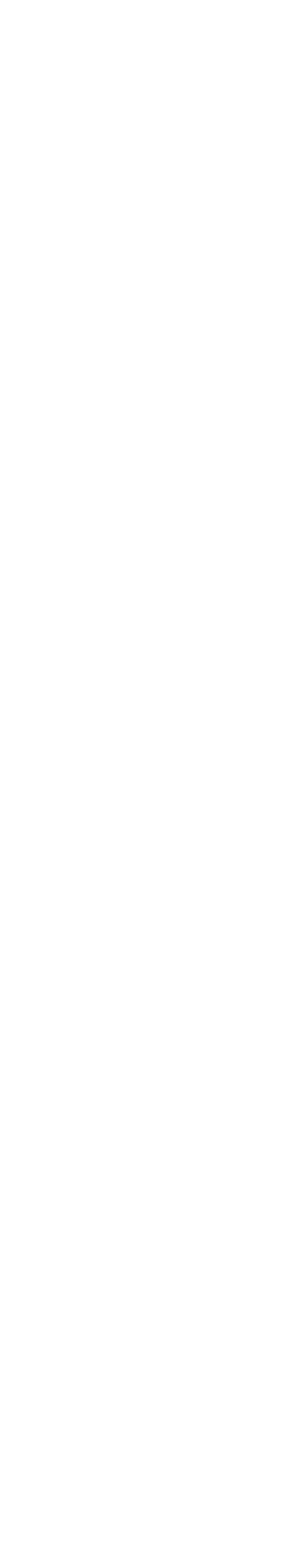
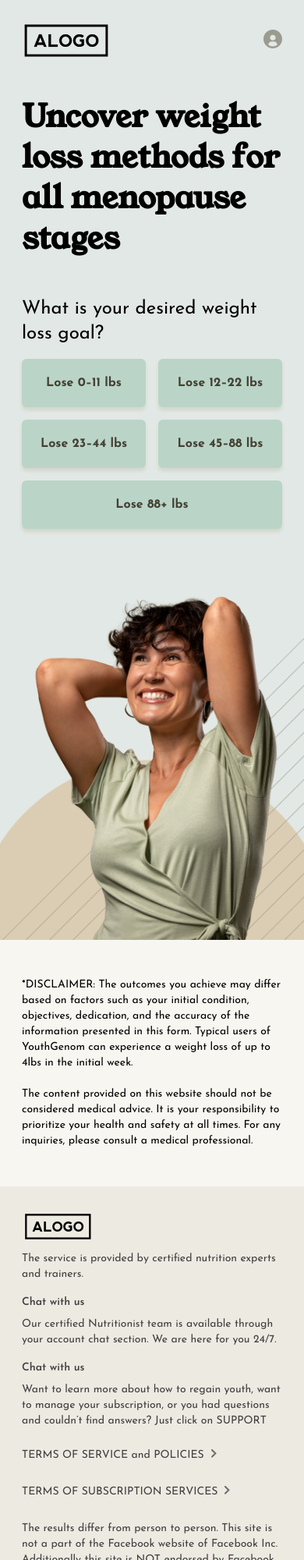
Before and after one commit to alekseisanatov/web_test, a plain HTML site: page index.html in a window 390 px wide. Shown: the top 2000 px of the page at 78% size. Before the commit the page ends 844 px from the top, so only its background shows below. Drawn offline with Linux system fonts and the light colour scheme.

Commit message:
feat: added two pages with content and css

```diff
--- a/index.html
+++ b/index.html
@@ -2,11 +2,54 @@
 <html lang="en">
 <head>
   <meta charset="UTF-8">
+  <link rel="stylesheet" href="./styles/index.css">
   <meta name="viewport" content="width=device-width, initial-scale=1.0">
-  <link rel="stylesheet" href="./styles/index.css">
   <title>Alogo</title>
 </head>
-<body>
-
+<body class="body">
+  <header class="header">
+    <div class="wrapper">
+      <img src="./images/header-logo.png" alt="logo" class="header__logo">
+      <a href="./quiz.html" class="header__account">
+        <img src="./images/account-icon.svg" alt="account-image" class="header__account-image">
+      </a>
+    </div>
+  </header>
+  <section class="main">
+    <div class="main__wrapper wrapper">
+      <div class="main__wrapper-content">
+        <h1 class="main__title">Uncover weight loss methods for all menopause stages</h1>
+        <h2 class="main__subtitle">What is your desired weight loss goal?</h2>
+        <ul class="main__buttons">
+          <li class="main__button"><button type="button" class="main__button-item">Lose 0–11 lbs</button></li>
+          <li class="main__button"><button type="button" class="main__button-item">Lose 12–22 lbs</button></li>
+          <li class="main__button"><button type="button" class="main__button-item">Lose 23–44 lbs</button></li>
+          <li class="main__button"><button type="button" class="main__button-item">Lose 45–88 lbs</button></li>
+          <li class="main__button"><button type="button" class="main__button-item">Lose 88+ lbs</button></li>
+        </ul>
+      </div>
+    </div>
+  </section>
+  <section class="disclaimer">
+    <div class="wrapper">
+      <p class="diclaimer__text">*DISCLAIMER: The outcomes you achieve may differ based on factors such as your initial condition, objectives, dedication, and the accuracy of the information presented in this form. Typical users of YouthGenom can experience a weight loss of up to 4lbs in the initial week.</p>
+      <p class="diclaimer__text">The content provided on this website should not be considered medical advice. It is your responsibility to prioritize your health and safety at all times. For any inquiries, please consult a medical professional.</p>
+    </div>
+  </section>
+  <footer class="footer">
+    <div class="wrapper">
+      <img src="./images/footer-logo.png" alt="logo">
+      <p class="footer__text">The service is provided by certified nutrition experts and trainers.</p>
+      <h3 class="footer__title">Chat with us</h3>
+      <p class="footer__text">Our certified Nutritionist team is available through your account chat section. We are here for you 24/7.</p>
+      <h3 class="footer__title">Chat with us</h3>
+      <p class="footer__text">Want to learn more about how to regain youth, want to manage your subscription, or you had questions and couldn’t find answers? Just click on SUPPORT</p>
+      <div class="footer__links">
+        <a href="#" class="footer__link">TERMS OF SERVICE and POLICIES <span class="footer__link-arrow"><img class="footer__link-image" src="./images/arrow-right.png" alt="arrow"></span></a>
+        <a href="#" class="footer__link">TERMS OF SUBSCRIPTION SERVICES <span class="footer__link-arrow"><img class="footer__link-image" src="./images/arrow-right.png" alt="arrow"></span></a>
+      </div>
+      <p class="footer__text">The results differ from person to person. This site is not a part of the Facebook website of Facebook Inc. Additionally this site is NOT endorsed by Facebook in any way. FACEBOOK is a trademark of FACEBOOK, Inc</p>
+    </div>
+  </footer>
 </body>
 </html>
--- a/styles/index.css
+++ b/styles/index.css
@@ -0,0 +1,241 @@
+@import url('https://fonts.googleapis.com/css2?family=Josefin+Sans:ital,wght@0,100..700;1,100..700&display=swap');
+@import url('https://fonts.googleapis.com/css2?family=Young+Serif&display=swap');
+
+* {
+  padding: 0;
+  margin: 0;
+}
+
+body {
+  margin: 0;
+  padding: 0;
+  box-sizing: border-box;
+  font-family: "Josefin Sans", sans-serif;
+}
+
+.wrapper {
+  max-width: 1170px;
+  margin: 0 auto;
+}
+
+/* HEADER */
+
+.header {
+  background-color: #e2e8e5;
+  padding: 24px 0 4px 0;
+}
+
+.header .wrapper {
+  display: flex;
+  justify-content: space-between;
+  align-items: center;
+}
+
+/* MAIN */
+
+.main {
+  background-color: #e2e8e5;
+  background-image: url('../images/main-women.png');
+  background-size: auto;
+  background-position: right bottom;
+  background-repeat: no-repeat;
+}
+
+.main__wrapper {
+  display: grid;
+  grid-template-columns: 526px;
+  grid-template-rows: 708px;
+  justify-content: start;
+}
+
+.main__wrapper-content {
+  width: 524px;
+  padding-top: 80px;
+  z-index: 2;
+}
+
+.main__title {
+  font-family: "Young Serif", serif;
+  font-size: 48px;
+  line-height: 64px;
+  margin-bottom: 48px;
+}
+
+.main__subtitle {
+  font-weight: 400;
+  font-size: 24px;
+  line-height: 32px;
+  margin-bottom: 16px;
+}
+
+.main__buttons {
+  list-style-type: none;
+  display: grid;
+  grid-template-columns: 1fr 1fr;
+  gap: 16px;
+}
+
+.main__button-item {
+  width: 100%;
+  height: 62px;
+  background-color: #BAD5C8;
+  font-size: 18px;
+  line-height: 26px;
+  font-weight: 700;
+  font-family: "Josefin Sans", sans-serif;
+  border: 0;
+  border-radius: 6px;
+  box-shadow: 0px 4px 4px 0px #81814629;
+  color: #444134;
+  cursor: pointer;
+  transition: opacity .3s;
+}
+
+.main__button-item:hover {
+  opacity: .7;
+}
+
+.main__button:last-child {
+  grid-column: 1 / 3;
+}
+
+.main__wrapper-image img {
+  height: 100%;
+}
+
+/* DISCLAIMER */
+
+.disclaimer {
+  background-color: #F8F6F1;
+  padding: 48px 0;
+}
+
+.diclaimer__text {
+  font-weight: 400;
+  font-size: 14px;
+  line-height: 20px;
+}
+
+.diclaimer__text:first-child {
+  margin-bottom: 20px;
+}
+
+/* FOOTER */
+
+.footer {
+  background-color: #EDEAE2;
+  padding: 24px 0 40px 0;
+  color: #404040;
+}
+
+.footer__title {
+  font-weight: 600;
+  font-size: 14px;
+  line-height: 20px;
+  margin-bottom: 8px;
+}
+
+.footer__text {
+  font-weight: 400;
+  font-size: 14px;
+  line-height: 20px;
+  margin-bottom: 16px;
+}
+
+.footer__text:nth-last-child(3) {
+  margin-bottom: 24px;
+}
+
+.footer__text:last-child {
+  margin-bottom: 0;
+}
+
+.footer__links {
+  display: flex;
+  justify-content: flex-start;
+  align-items: center;
+  gap: 24px;
+  margin-bottom: 24px;
+}
+
+.footer__link {
+  color: #404040;
+  text-decoration: none;
+  line-height: 20px;
+  font-size: 14px;
+  display: flex;
+  justify-content: center;
+  align-items: flex-start;
+  gap: 4px;
+}
+
+@media screen and (max-width: 1200px) {
+  .wrapper {
+    max-width: 900px;
+  }
+
+  .main {
+    background-size: 440px;
+  }
+}
+
+@media screen and (max-width: 1024px) {
+  .wrapper {
+    max-width: 700px;
+  }
+  .main {
+    background-position: center bottom;
+  }
+  .main__wrapper {
+    justify-content: center;
+    grid-template-rows: 670px 400px;
+  }
+}
+
+@media screen and (max-width: 768px) {
+  .wrapper {
+    max-width: 500px;
+  }
+  .main__wrapper {
+    grid-template-columns: 1fr;
+  }
+  .main__wrapper-content {
+    width: 100%;
+    padding-top: 40px;
+  }
+  .main__title {
+    font-size: 40px;
+    line-height: 52px;
+  }
+}
+
+@media screen and (max-width: 576px) {
+  .wrapper {
+    max-width: 100%;
+    padding: 0 28px;
+  }
+  .main {
+    background-image: url('../images/main-women-mobile.png');
+    background-size: contain;
+  }
+  .main__wrapper {
+    grid-template-rows: 595px 478px;
+    gap: 100px;
+  }
+  .footer__links {
+    flex-direction: column;
+    align-items: flex-start;
+  }
+}
+
+@media screen and (max-width: 540px) {
+  .main__wrapper {
+    gap: 48px;
+  }
+}
+
+@media screen and (max-width: 400px) {
+  .main__button-item {
+    font-size: 16px;
+  }
+}
--- /dev/null
+++ b/styles/quiz.css
@@ -0,0 +1,167 @@
+@import url('https://fonts.googleapis.com/css2?family=Josefin+Sans:ital,wght@0,100..700;1,100..700&display=swap');
+@import url('https://fonts.googleapis.com/css2?family=Young+Serif&display=swap');
+
+* {
+  padding: 0;
+  margin: 0;
+}
+
+body {
+  margin: 0;
+  padding: 0;
+  box-sizing: border-box;
+  font-family: "Josefin Sans", sans-serif;
+}
+
+.wrapper {
+  max-width: 1170px;
+  margin: 0 auto;
+}
+
+.main {
+  background-color: #e6eae7;
+  min-height: 100vh;
+}
+
+.quiz__logo {
+  position: absolute;
+  left: 0;
+  top: 24px;
+}
+
+.quiz__wrapper {
+  position: relative;
+}
+
+.quiz__button-back {
+  margin-bottom: 32px;
+}
+
+.quiz__content-progress-bar {
+  display: block;
+  position: relative;
+  width: 100%;
+  height: 12px;
+  border-radius: 6px;
+  background-color: #fff;
+  margin-bottom: 32px;
+}
+
+.quiz__content-progress-bar-completed {
+  position: absolute;
+  width: 32px;
+  height: 12px;
+  background-color: #E5BF94;
+  left: 0;
+  top: 0;
+  border-radius: 6px;
+}
+
+.quiz__content-title {
+  text-align: center;
+  font-size: 24px;
+  line-height: 32px;
+  font-family: "Young Serif", serif;
+  margin-bottom: 40px;
+  font-weight: 400;
+}
+
+.quiz__content {
+  width: 358px;
+  margin: 0 auto;
+  padding-top: 40px;
+}
+
+.quiz__content-items {
+  list-style-type: none;
+  height: 508px;
+}
+
+.quiz__content-item-label {
+  gap: 10px;
+  font-size: 20px;
+  line-height: 28px;
+  width: calc(100% - 16px);
+  height: 64px;
+  background-color: #fff;
+  border: 1px solid #D4D4D4;
+  display: flex;
+  justify-content: flex-start;
+  align-items: center;
+  padding-left: 16px;
+  border-radius: 6px;
+  margin-bottom: 16px;
+  cursor: pointer;
+}
+
+input[type="checkbox"] {
+  appearance: none;
+  -webkit-appearance: none;
+  display: flex;
+  align-content: center;
+  justify-content: center;
+  width: 24px;
+  height: 24px;
+  border: 1px solid #DBCDB3;
+  background-color: #F8F6F1;
+  border-radius: 4px;
+}
+
+input[type="checkbox"]::before {
+  content: "";
+  width: 100%;
+  height: 100%;
+  border-radius: 4px;
+  opacity: 0;
+  background-image: url('../images/checkmark.png');
+  background-repeat: no-repeat;
+  background-position: center;
+  background-color: #DBCDB3;
+  border: 1px solid #DBCDB3;
+}
+
+input[type="checkbox"]:checked::before {
+  opacity: 1;
+}
+
+.quiz__content-item-label:has(> input[type="checkbox"]:checked) {
+  background-color: #F8F6F1;
+  border: 1px solid #DBCDB3;
+}
+
+.quiz__content-button {
+  margin-top: 40px;
+  background-color: #BAD5C8;
+  width: 100%;
+  height: 64px;
+  box-shadow: 0px 4px 4px 0px #81814629;
+  font-size: 20px;
+  line-height: 28px;
+  font-weight: 700;
+  font-family: "Josefin Sans", sans-serif;
+  border: 0;
+  border-radius: 6px;
+  cursor: pointer;
+  transition: opacity .3s;
+}
+
+.quiz__content-button:hover {
+  opacity: .7;
+}
+
+@media screen and (max-width: 1024px) {
+  .quiz__logo {
+    left: 10px;
+  }
+}
+
+@media screen and (max-width: 600px) {
+  .quiz__logo {
+    right: 28px;
+    left: unset;
+  }
+  .quiz__content {
+    width: calc(100% - 56px);
+    padding: 40px 28px 0 28px;
+  }
+}
```
Also changed, not shown: quiz.html (added, +59 -0 lines), images/account-icon.svg (added), images/arrow-back.png (added), images/arrow-right.png (added), images/checkmark.png (added), images/footer-logo.png (added), images/header-logo.png (added), images/main-women-mobile.png (added), images/main-women.png (added).
